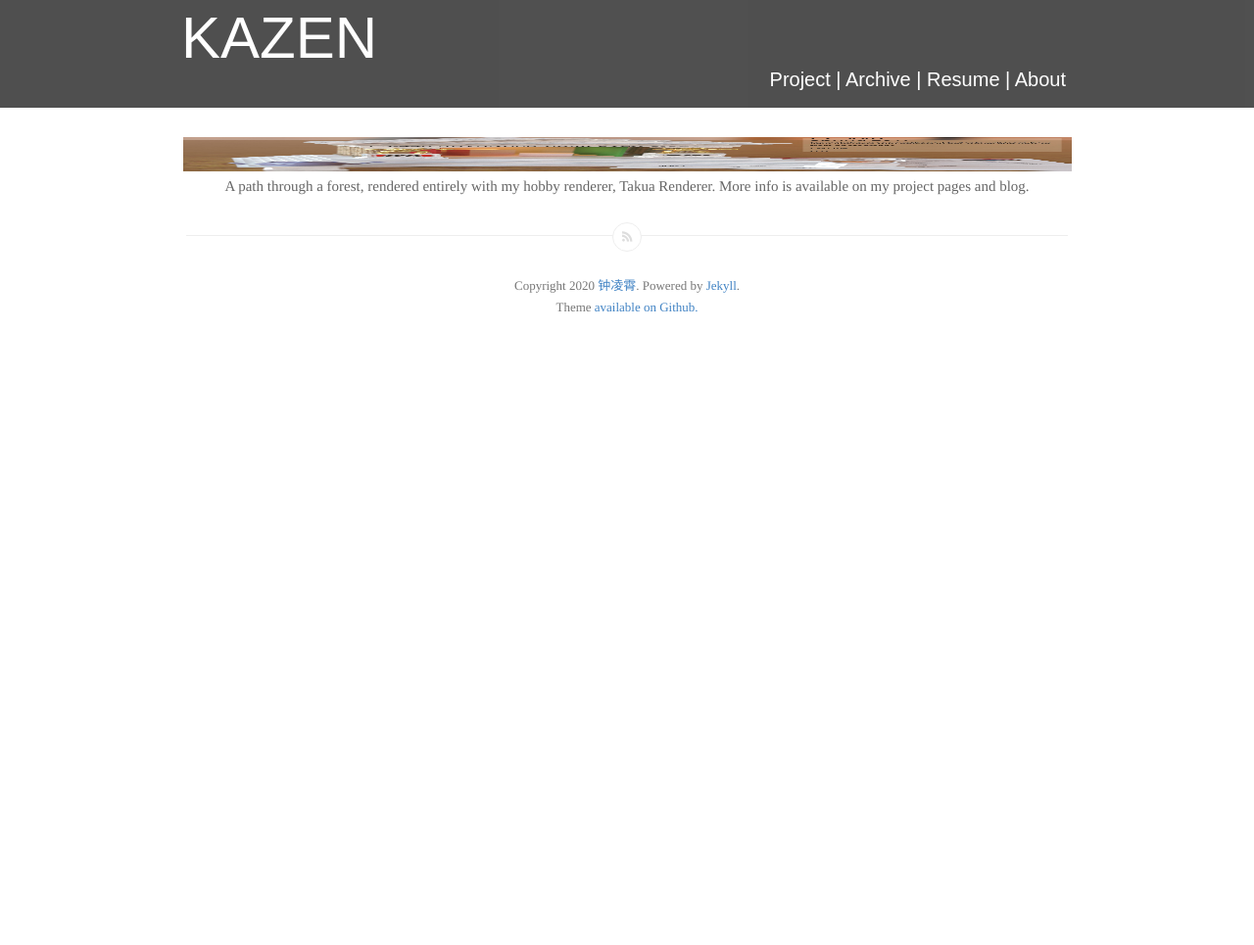
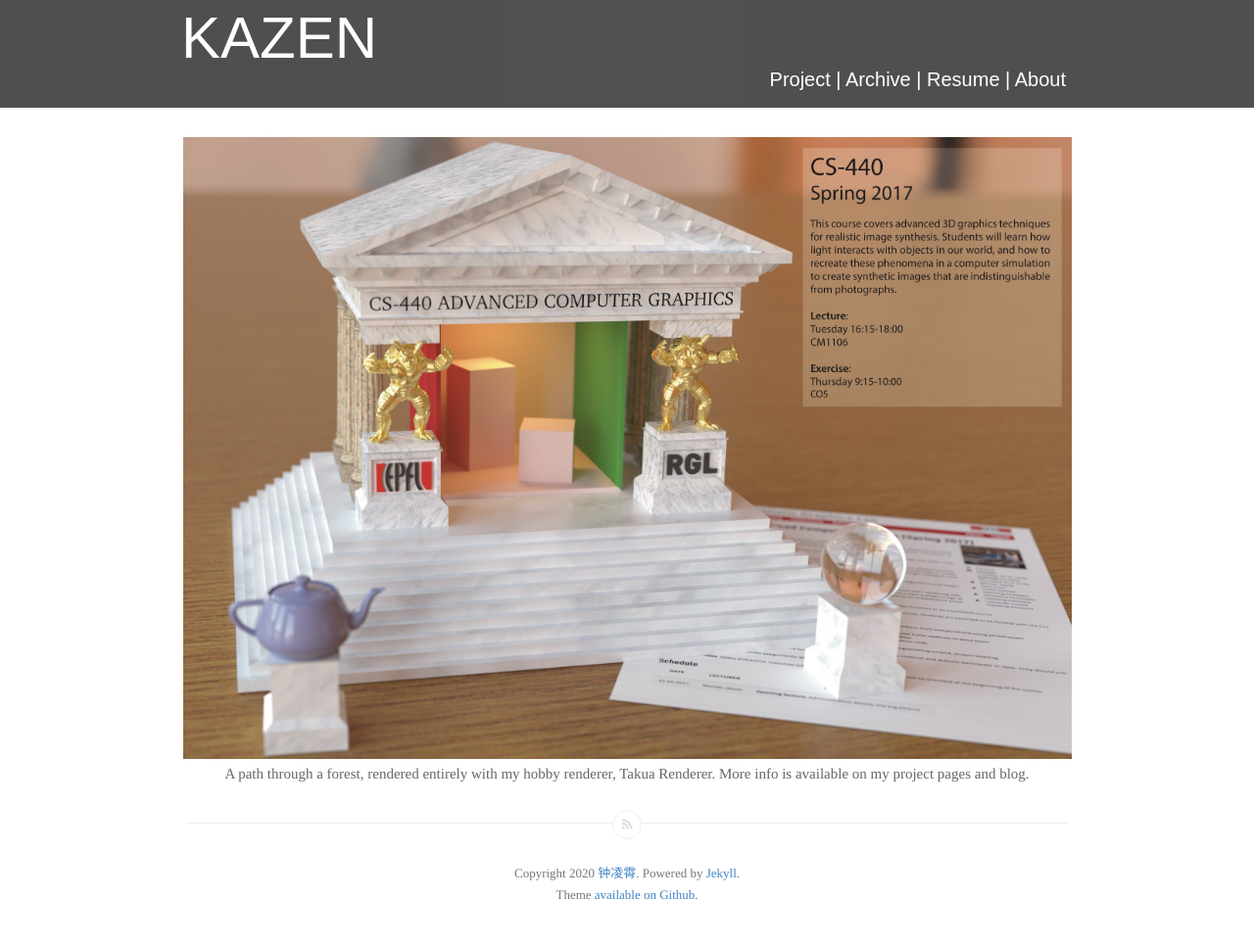
Before and after one commit to Kazen-Renderer/Kazen-Renderer.github.io, a Jekyll site: the page built from index.html, in a window 1280 px wide. Shown: the whole page at 98% size. Built offline with Jekyll 4.4.1, drawn with Linux system fonts in a browser that asks for light colours; the list of posts is cut into pages by our own code; before the commit the page ends 900 px from its top, so only the background shows below that.

Commit message:
Update index.html

```diff
--- a/index.html
+++ b/index.html
@@ -47,7 +47,7 @@
 <main class="content" role="main">
 	<div class="content">
 		<div align="center"
-			<p><img src="includes/banner.jpg" width="907" height="35" ><div class="caption">A path through a forest, rendered entirely with my hobby renderer, Takua Renderer. More info is available on my project pages and blog.</div>
+			<p><img src="includes/banner.jpg" width="907" height="635" ><div class="caption">A path through a forest, rendered entirely with my hobby renderer, Takua Renderer. More info is available on my project pages and blog.</div>
 		</div>
 		<br>
 	</div>
```
